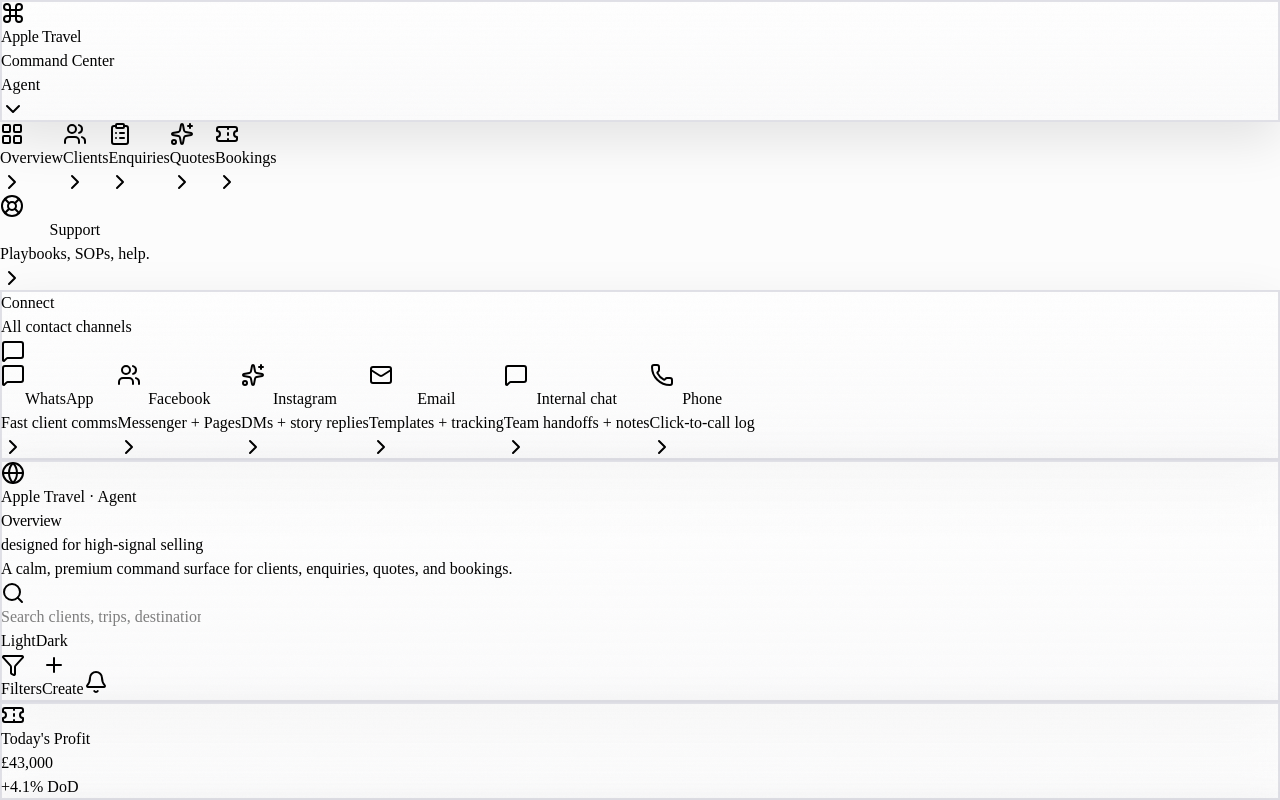
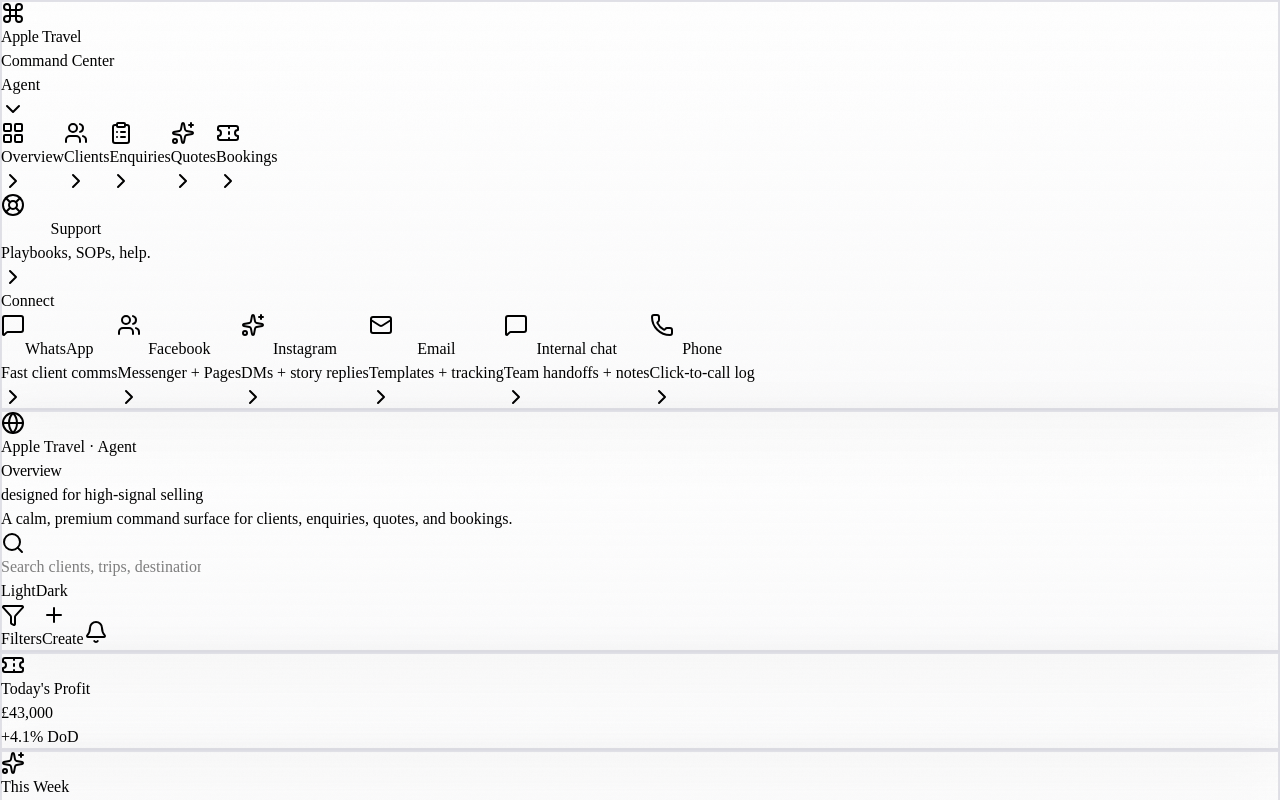
Before and after one commit to Jhay1413/travana-V2, a React (Vite) app in the folder client/: page / in a window 1280 px wide. Shown: the top 800 px of the page. Built offline with nearby package versions, Linux system fonts and the light colour scheme.

Commit message:
Restored to '3ff2214a7e31381a08a544c90bfa150263053a27'
Replit-Restored-To: 3ff2214a7e31381a08a544c90bfa150263053a27

```diff
--- a/client/src/pages/command-center.tsx
+++ b/client/src/pages/command-center.tsx
@@ -324,8 +324,7 @@ function ShellNav({
 
   return (
     <aside className="hidden lg:block">
-      <div className="space-y-3">
-        <div className="glass ringed grain rounded-3xl p-4" data-testid="panel-brand">
+      <div className="glass ringed grain sticky top-4 rounded-3xl p-4">
         <div className="flex items-center justify-between gap-3">
           <div className="flex items-center gap-3">
             <div
@@ -376,7 +375,6 @@ function ShellNav({
               ))}
             </DropdownMenuContent>
           </DropdownMenu>
-          </div>
         </div>
 
         <Separator className="my-4 bg-black/10 dark:bg-white/10" />
@@ -442,20 +440,15 @@ function ShellNav({
           </button>
         </div>
 
-        <div className="mt-3 glass ringed grain rounded-3xl p-4" data-testid="panel-connect">
-          <div className="flex items-center justify-between gap-3">
-            <div>
-              <div className="text-sm font-semibold" data-testid="text-connect-title">Connect</div>
-              <div className="text-xs text-black/55 dark:text-white/55" data-testid="text-connect-sub">All contact channels</div>
-            </div>
-            <div className="inline-flex h-10 w-10 items-center justify-center rounded-3xl border border-black/10 bg-black/5 dark:border-white/10 dark:bg-white/5" aria-hidden>
-              <MessageSquare className="h-5 w-5 text-black/70 dark:text-white/80" />
-            </div>
-          </div>
-
-          <div className="mt-3 grid gap-2">
+        <Separator className="my-4 bg-black/10 dark:bg-white/10" />
+
+        <div className="space-y-2">
+          <div className="px-1 text-[11px] font-semibold tracking-wide text-black/45 dark:text-white/45" data-testid="text-connect-title">
+            Connect
+          </div>
+          <div className="grid gap-2">
             <button
-              className="flex items-center justify-between rounded-2xl border border-black/10 bg-black/5 px-3 py-2.5 text-left transition hover:bg-black/7 active:scale-[0.99] dark:border-white/10 dark:bg-white/5 dark:hover:bg-white/7"
+              className="flex items-center justify-between rounded-2xl border border-black/10 bg-black/5 px-3 py-3 text-left transition hover:bg-black/7 active:scale-[0.99] dark:border-white/10 dark:bg-white/5 dark:hover:bg-white/7"
               data-testid="button-connect-whatsapp"
             >
               <div className="flex items-center gap-3">
@@ -471,7 +464,7 @@ function ShellNav({
             </button>
 
             <button
-              className="flex items-center justify-between rounded-2xl border border-black/10 bg-black/5 px-3 py-2.5 text-left transition hover:bg-black/7 active:scale-[0.99] dark:border-white/10 dark:bg-white/5 dark:hover:bg-white/7"
+              className="flex items-center justify-between rounded-2xl border border-black/10 bg-black/5 px-3 py-3 text-left transition hover:bg-black/7 active:scale-[0.99] dark:border-white/10 dark:bg-white/5 dark:hover:bg-white/7"
               data-testid="button-connect-facebook"
             >
               <div className="flex items-center gap-3">
@@ -487,7 +480,7 @@ function ShellNav({
             </button>
 
             <button
-              className="flex items-center justify-between rounded-2xl border border-black/10 bg-black/5 px-3 py-2.5 text-left transition hover:bg-black/7 active:scale-[0.99] dark:border-white/10 dark:bg-white/5 dark:hover:bg-white/7"
+              className="flex items-center justify-between rounded-2xl border border-black/10 bg-black/5 px-3 py-3 text-left transition hover:bg-black/7 active:scale-[0.99] dark:border-white/10 dark:bg-white/5 dark:hover:bg-white/7"
               data-testid="button-connect-instagram"
             >
               <div className="flex items-center gap-3">
@@ -503,7 +496,7 @@ function ShellNav({
             </button>
 
             <button
-              className="flex items-center justify-between rounded-2xl border border-black/10 bg-black/5 px-3 py-2.5 text-left transition hover:bg-black/7 active:scale-[0.99] dark:border-white/10 dark:bg-white/5 dark:hover:bg-white/7"
+              className="flex items-center justify-between rounded-2xl border border-black/10 bg-black/5 px-3 py-3 text-left transition hover:bg-black/7 active:scale-[0.99] dark:border-white/10 dark:bg-white/5 dark:hover:bg-white/7"
               data-testid="button-connect-email"
             >
               <div className="flex items-center gap-3">
@@ -519,7 +512,7 @@ function ShellNav({
             </button>
 
             <button
-              className="flex items-center justify-between rounded-2xl border border-black/10 bg-black/5 px-3 py-2.5 text-left transition hover:bg-black/7 active:scale-[0.99] dark:border-white/10 dark:bg-white/5 dark:hover:bg-white/7"
+              className="flex items-center justify-between rounded-2xl border border-black/10 bg-black/5 px-3 py-3 text-left transition hover:bg-black/7 active:scale-[0.99] dark:border-white/10 dark:bg-white/5 dark:hover:bg-white/7"
               data-testid="button-connect-internal-chat"
             >
               <div className="flex items-center gap-3">
@@ -535,7 +528,7 @@ function ShellNav({
             </button>
 
             <button
-              className="flex items-center justify-between rounded-2xl border border-black/10 bg-black/5 px-3 py-2.5 text-left transition hover:bg-black/7 active:scale-[0.99] dark:border-white/10 dark:bg-white/5 dark:hover:bg-white/7"
+              className="flex items-center justify-between rounded-2xl border border-black/10 bg-black/5 px-3 py-3 text-left transition hover:bg-black/7 active:scale-[0.99] dark:border-white/10 dark:bg-white/5 dark:hover:bg-white/7"
               data-testid="button-connect-phone"
             >
               <div className="flex items-center gap-3">
```
Also changed, not shown: client/public/opengraph.jpg. Lines whose indentation alone changed are shown as unchanged.
